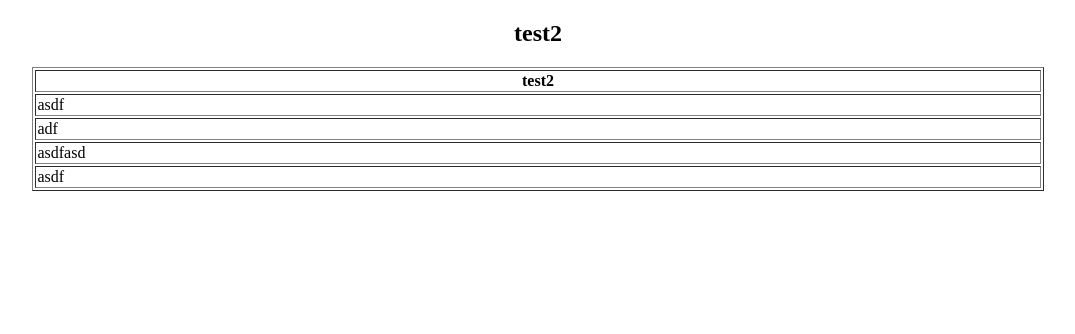
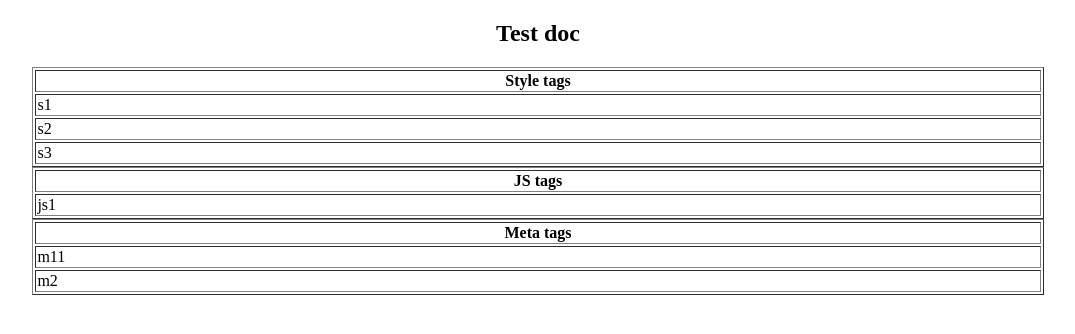
Before and after one commit to GReaper/pdaex, a plain HTML site: page index.html in a window 1280 px wide. Shown: the whole page, without its empty margins (102-1177 px from the left). Drawn offline with Linux system fonts and the light colour scheme.

Commit message:
Finished v1.0 of htmltests.pl

```diff
--- a/index.html
+++ b/index.html
@@ -1,21 +1,31 @@
 <!DOCTYPE HTML PUBLIC "-//W3C//DTD HTML 4.01 Transitional//EN" "http://www.w3.org/TR/html4/loose.dtd">
 <html>
 <head>
-<title>test2</title>
+<title>Test doc</title>
 
 <meta http-equiv="content-type" content="text/html; charset=UTF-8">
 
 </head>
 <body>
 
-<h2 align="center">test2</h2>
+<h2 align="center">Test doc</h2>
 
 <table align="center" border="1" width="80%">
-<tr><th>test2</th></tr>
-<tr><td>asdf</td></tr>
-<tr><td>adf</td></tr>
-<tr><td>asdfasd</td></tr>
-<tr><td>asdf</td></tr>
+<tr><th>Style tags</th></tr>
+<tr><td>s1</td></tr>
+<tr><td>s2</td></tr>
+<tr><td>s3</td></tr>
+</table>
+
+<table align="center" border="1" width="80%">
+<tr><th>JS tags</th></tr>
+<tr><td>js1</td></tr>
+</table>
+
+<table align="center" border="1" width="80%">
+<tr><th>Meta tags</th></tr>
+<tr><td>m11</td></tr>
+<tr><td>m2</td></tr>
 </table>
 
 </body>
```
Also changed, not shown: 1 other file.
